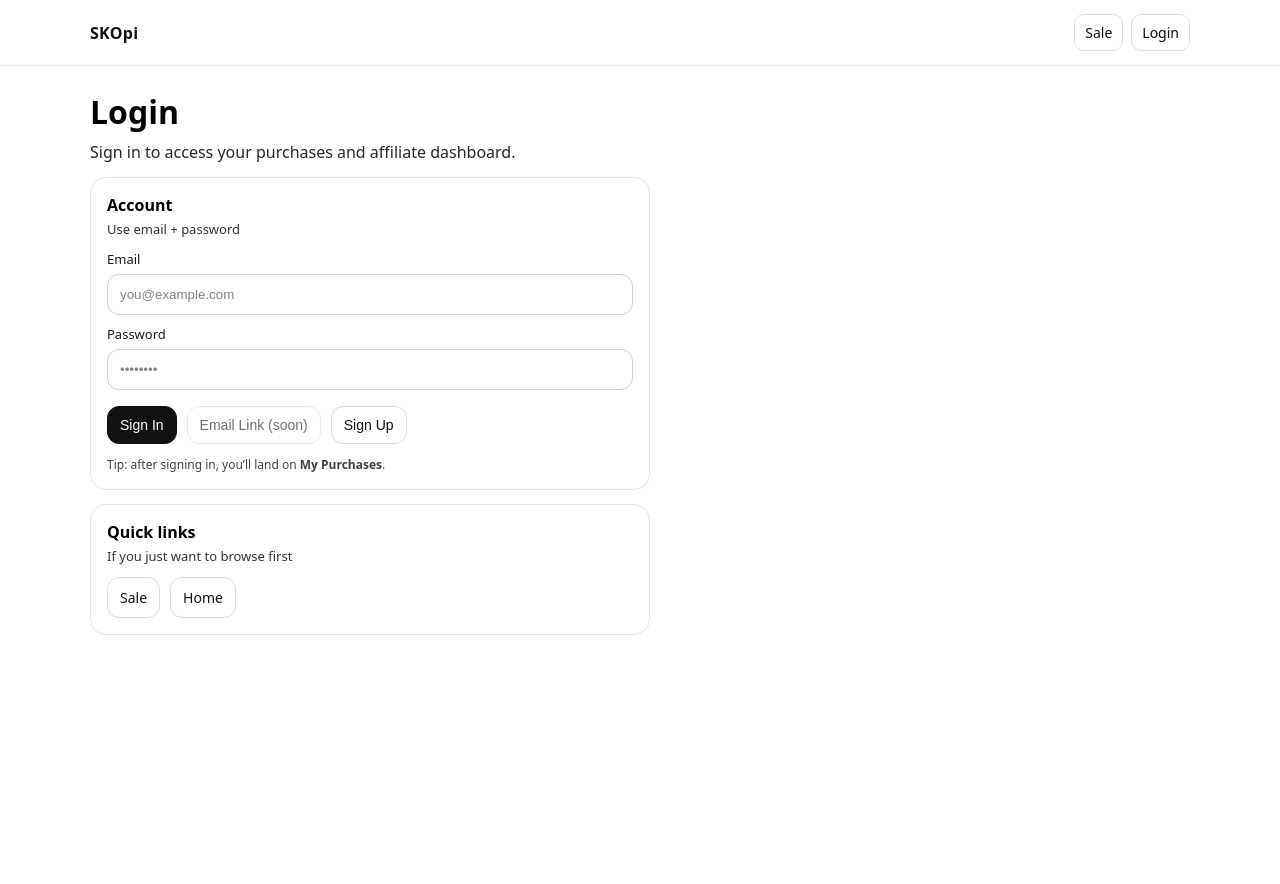
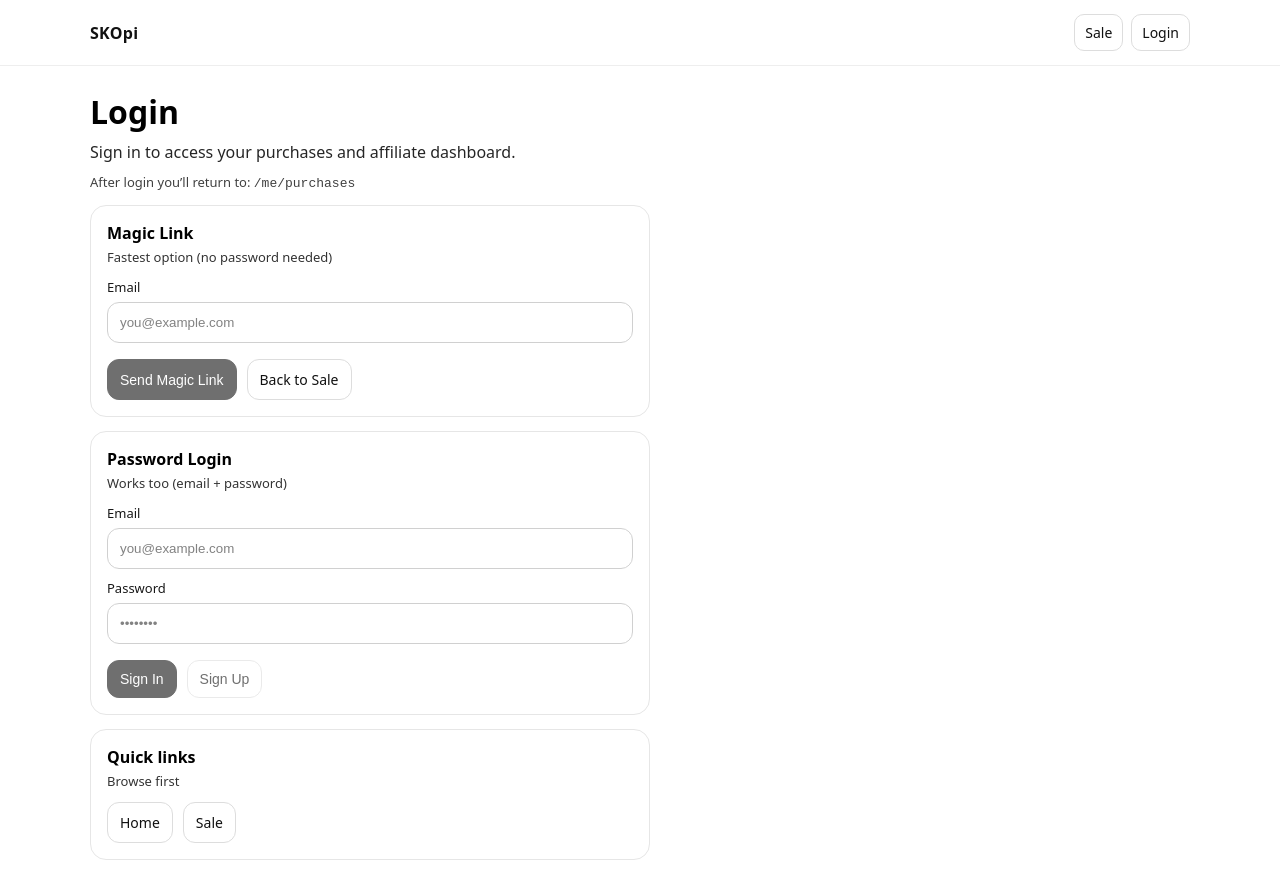
Before and after one commit to skopiLandToken/skopi, a Next.js app: page /login in a window 1280 px wide. Before the commit the page ends 800 px from the top, so only its background shows below. Built offline with nearby package versions, Linux system fonts and the light colour scheme; no server answers.

Commit message:
ui: add magic link login + next redirect

```diff
--- a/src/app/login/page.tsx
+++ b/src/app/login/page.tsx
@@ -1,17 +1,25 @@
 "use client";
 
-import { useState } from "react";
+import { useMemo, useState } from "react";
 import { supabaseBrowser } from "@/lib/supabase";
 import { Container, Card, Button, Pill } from "../components/ui";
 
+function getNextParam() {
+  if (typeof window === "undefined") return "/me/purchases";
+  const u = new URL(window.location.href);
+  return u.searchParams.get("next") || "/me/purchases";
+}
+
 export default function LoginPage() {
   const supabase = supabaseBrowser();
+  const nextUrl = useMemo(() => getNextParam(), []);
+
   const [email, setEmail] = useState("");
   const [password, setPassword] = useState("");
   const [msg, setMsg] = useState<string | null>(null);
   const [loading, setLoading] = useState(false);
 
-  async function signIn(e: React.FormEvent) {
+  async function signInPassword(e: React.FormEvent) {
     e.preventDefault();
     setLoading(true);
     setMsg(null);
@@ -22,7 +30,7 @@ export default function LoginPage() {
       setLoading(false);
       return;
     }
-    window.location.href = "/me/purchases";
+    window.location.href = nextUrl;
   }
 
   async function signUp(e: React.FormEvent) {
@@ -36,7 +44,29 @@ export default function LoginPage() {
       setLoading(false);
       return;
     }
-    setMsg("Signup success. Now sign in.");
+    setMsg("Signup success. Now sign in, or use Magic Link.");
+    setLoading(false);
+  }
+
+  async function magicLink(e: React.FormEvent) {
+    e.preventDefault();
+    setLoading(true);
+    setMsg(null);
+
+    const { error } = await supabase.auth.signInWithOtp({
+      email,
+      options: {
+        emailRedirectTo: `${window.location.origin}${nextUrl}`,
+      },
+    });
+
+    if (error) {
+      setMsg(error.message);
+      setLoading(false);
+      return;
+    }
+
+    setMsg("Magic link sent. Check your email.");
     setLoading(false);
   }
 
@@ -48,10 +78,35 @@ export default function LoginPage() {
           <div style={{ marginTop: 8, opacity: 0.85 }}>
             Sign in to access your purchases and affiliate dashboard.
           </div>
+          <div style={{ marginTop: 10, opacity: 0.75, fontSize: 13 }}>
+            After login you’ll return to: <span style={{ fontFamily: "monospace" }}>{nextUrl}</span>
+          </div>
         </div>
 
-        <Card title="Account" subtitle="Use email + password">
-          <form onSubmit={signIn} style={{ display: "grid", gap: 10 }}>
+        <Card title="Magic Link" subtitle="Fastest option (no password needed)">
+          <form onSubmit={magicLink} style={{ display: "grid", gap: 10 }}>
+            <label style={{ display: "grid", gap: 6, fontSize: 13, opacity: 0.9 }}>
+              Email
+              <input
+                placeholder="you@example.com"
+                value={email}
+                onChange={(e) => setEmail(e.target.value)}
+                style={{ padding: 12, borderRadius: 12, border: "1px solid #ccc" }}
+                autoComplete="email"
+              />
+            </label>
+
+            <div style={{ display: "flex", gap: 10, flexWrap: "wrap", marginTop: 6 }}>
+              <Button type="submit" disabled={loading || !email}>
+                {loading ? "…" : "Send Magic Link"}
+              </Button>
+              <Button href="/sale" variant="secondary">Back to Sale</Button>
+            </div>
+          </form>
+        </Card>
+
+        <Card title="Password Login" subtitle="Works too (email + password)">
+          <form onSubmit={signInPassword} style={{ display: "grid", gap: 10 }}>
             <label style={{ display: "grid", gap: 6, fontSize: 13, opacity: 0.9 }}>
               Email
               <input
@@ -76,15 +131,10 @@ export default function LoginPage() {
             </label>
 
             <div style={{ display: "flex", gap: 10, flexWrap: "wrap", marginTop: 6 }}>
-              <Button type="submit" disabled={loading}>
+              <Button type="submit" disabled={loading || !email || !password}>
                 {loading ? "…" : "Sign In"}
               </Button>
-
-              <Button variant="secondary" onClick={() => {}} disabled={true} title="Use Sign Up button below">
-                Email Link (soon)
-              </Button>
-
-              <Button variant="secondary" onClick={signUp} disabled={loading}>
+              <Button variant="secondary" onClick={signUp} disabled={loading || !email || !password}>
                 {loading ? "…" : "Sign Up"}
               </Button>
             </div>
@@ -95,16 +145,12 @@ export default function LoginPage() {
               <Pill text={msg} />
             </div>
           ) : null}
-
-          <div style={{ marginTop: 12, fontSize: 12, opacity: 0.75 }}>
-            Tip: after signing in, you’ll land on <b>My Purchases</b>.
-          </div>
         </Card>
 
-        <Card title="Quick links" subtitle="If you just want to browse first">
+        <Card title="Quick links" subtitle="Browse first">
           <div style={{ display: "flex", gap: 10, flexWrap: "wrap" }}>
+            <Button href="/" variant="secondary">Home</Button>
             <Button href="/sale" variant="secondary">Sale</Button>
-            <Button href="/" variant="secondary">Home</Button>
           </div>
         </Card>
       </div>
```
